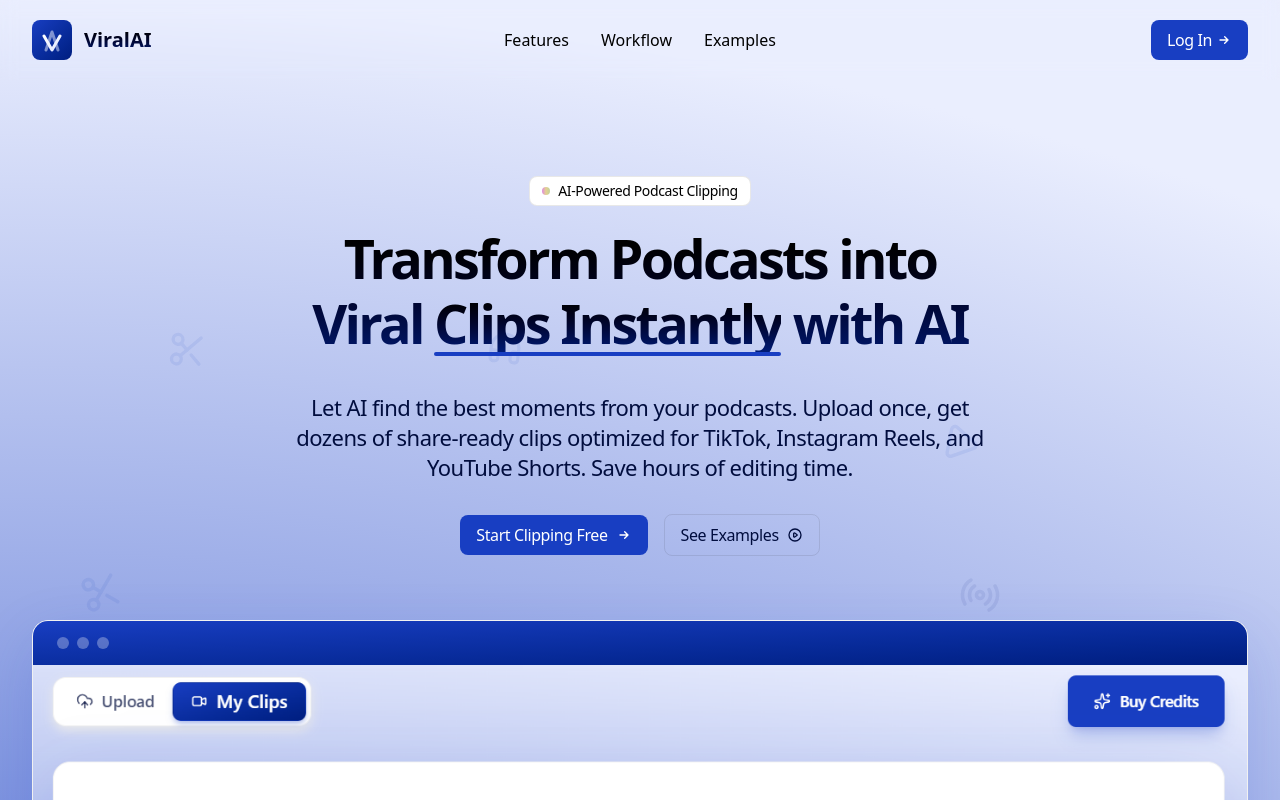
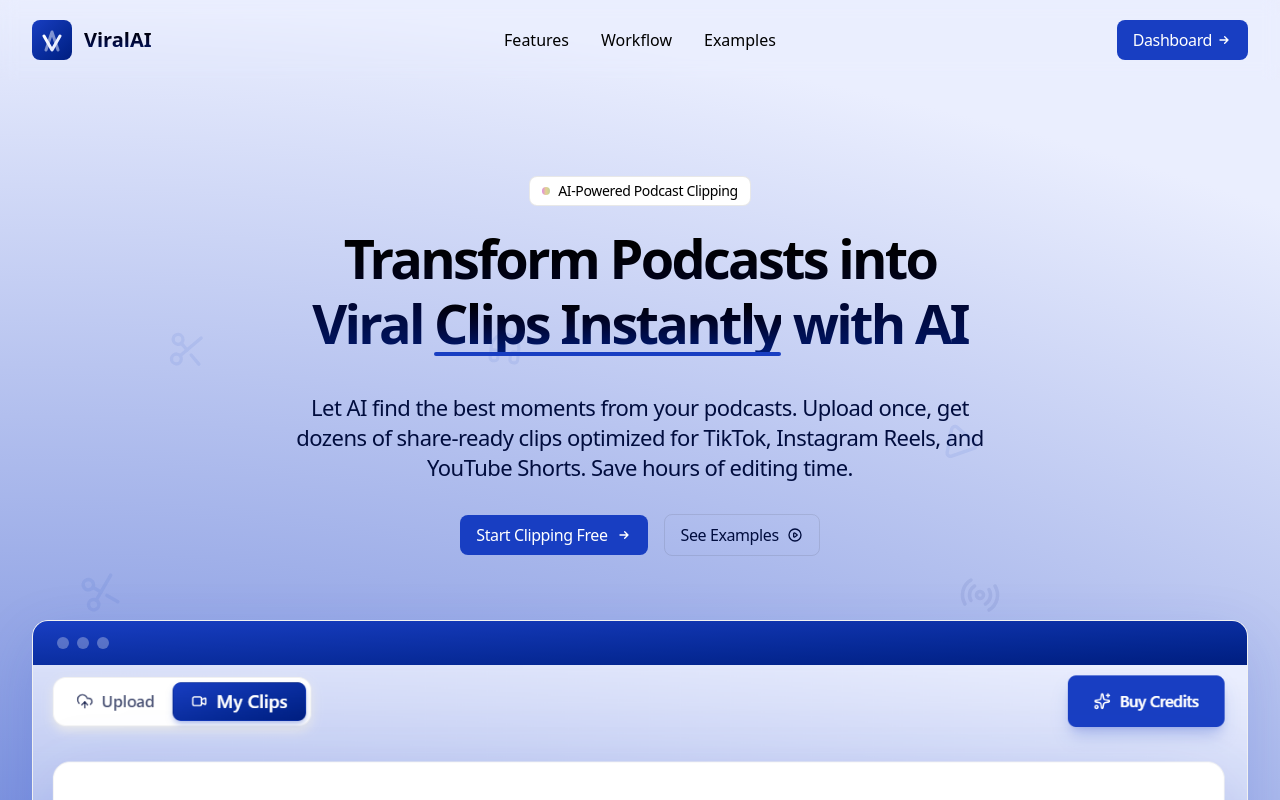
Before and after one commit to faizparvez/ai-podcast-clipper, a Next.js app in the folder frontend/: page / in a window 1280 px wide. Shown: the top 800 px of the page. Built offline with nearby package versions, Linux system fonts and the light colour scheme; no server answers; sample sign-in values are in the browser's storage.

Commit message:
login button bug fix

```diff
--- a/frontend/src/app/layout.tsx
+++ b/frontend/src/app/layout.tsx
@@ -1,7 +1,7 @@
 import "~/styles/globals.css";
-
 import { type Metadata } from "next";
 import { Geist } from "next/font/google";
+import { Providers } from "./providers";
 
 export const metadata: Metadata = {
   title: "ViralAI - AI-Powered Podcast Clipper",
@@ -61,7 +61,9 @@ export default function RootLayout({
 }: Readonly<{ children: React.ReactNode }>) {
   return (
     <html lang="en" className={`${geist.variable}`}>
-      <body>{children}</body>
+      <body>
+        <Providers>{children}</Providers>
+      </body>
     </html>
   );
 }
--- /dev/null
+++ b/frontend/src/app/providers.tsx
@@ -0,0 +1,13 @@
+"use client";
+
+import { SessionProvider } from "next-auth/react";
+import { Toaster } from "~/components/ui/sonner"; // optional if you use toast
+
+export function Providers({ children }: { children: React.ReactNode }) {
+  return (
+    <SessionProvider>
+      {children}
+      <Toaster />
+    </SessionProvider>
+  );
+}
--- a/frontend/src/components/Header.tsx
+++ b/frontend/src/components/Header.tsx
@@ -1,9 +1,11 @@
 "use client";
 import Link from "next/link";
 import { useState } from "react";
+import { useSession } from "next-auth/react";
 
 export const Header = () => {
   const [isMenuOpen, setIsMenuOpen] = useState(false);
+  const { data: session } = useSession();
 
   return (
     <header className="sticky top-0 z-20 backdrop-blur-sm">
@@ -38,13 +40,6 @@ export const Header = () => {
                       />
                     </linearGradient>
                   </defs>
-
-                  {/* Background Diamond Shape (more visible) */}
-                  {/* <path
-                    d="M12 2 L19 12 L12 22 L5 12 Z"
-                    fill="url(#vGradient)"
-                    opacity="0.35"
-                  /> */}
 
                   {/* Complete A shape behind (with apex at top) */}
                   <path
@@ -113,7 +108,7 @@ export const Header = () => {
                 className="btn btn-primary group relative overflow-hidden"
               >
                 <span className="inline-flex items-center">
-                  Log In
+                  {session ? "Dashboard" : "Log In"}
                   <svg
                     xmlns="http://www.w3.org/2000/svg"
                     className="ml-1 h-4 w-4 transition-transform duration-300 ease-in-out group-hover:translate-x-1"
```
